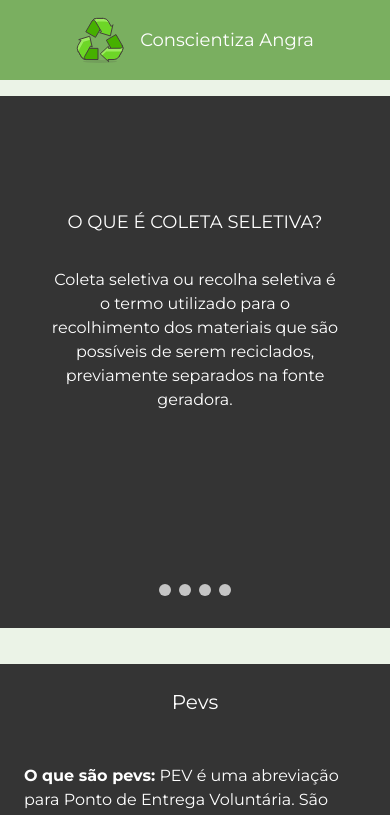
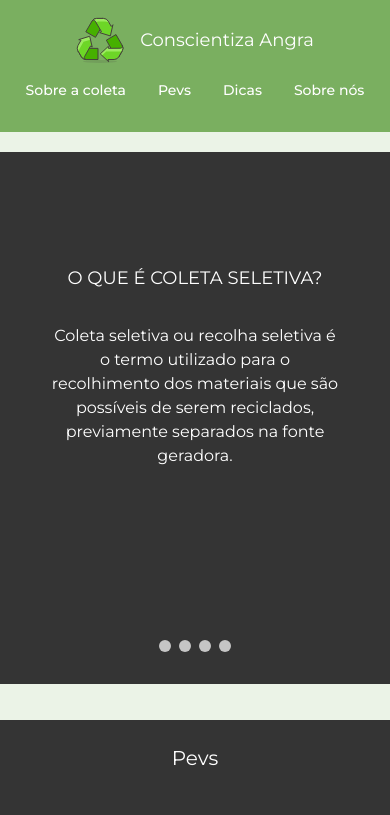
Before and after one commit to WeslleySOR/conscientiza-angra, a React (Vite) app: page / in a window 390 px wide. Shown: the top 815 px of the page. Built offline with nearby package versions, Linux system fonts and the light colour scheme.

Commit message:
feat: now mobile layout has navigation

```diff
--- a/src/components/Header/index.tsx
+++ b/src/components/Header/index.tsx
@@ -13,7 +13,7 @@ export function Header() {
 
   return (
     <header
-      className={`z-50 fixed flex justify-around py-4 w-full bg-[#7aaf60] text-[#fff] transition-opacity duration-300 ${
+      className={`z-50 fixed flex flex-col items-center md:flex-row md:justify-around py-4 w-full bg-[#7aaf60] text-[#fff] transition-opacity duration-300 ${
         pageScrolled ? "opacity-95" : "opacity-100"
       }`}
     >
@@ -25,27 +25,27 @@ export function Header() {
         />
         <span className="flex my-auto text-lg lg:text-xl">Conscientiza Angra</span>
       </div>
-      <nav className="hidden md:flex md:items-center">
+      <nav className="flex items-center">
         <a
-          className="text-[#fff] no-underline text-base font-medium p-5 underline-offset-8 lg:text-lg hover:underline"
+          className="text-[#fff] no-underline text-sm p-4 md:text-base font-medium md:p-5 underline-offset-8 lg:text-lg hover:underline"
           href="#sobre-a-coleta"
         >
           Sobre a coleta
         </a>
         <a
-          className="text-[#fff] no-underline text-base font-medium p-5 underline-offset-8 lg:text-lg hover:underline"
+          className="text-[#fff] no-underline text-sm p-4 md:text-base font-medium md:p-5 underline-offset-8 lg:text-lg hover:underline"
           href="#pevs"
         >
           Pevs
         </a>
         <a
-          className="text-[#fff] no-underline text-base font-medium p-5 underline-offset-8 lg:text-lg hover:underline"
+          className="text-[#fff] no-underline text-sm p-4 md:text-base font-medium md:p-5 underline-offset-8 lg:text-lg hover:underline"
           href="#dicas"
         >
           Dicas
         </a>
         <a
-          className="text-[#fff] no-underline text-base font-medium p-5 underline-offset-8 lg:text-lg hover:underline"
+          className="text-[#fff] no-underline text-sm p-4 md:text-base font-medium md:p-5 underline-offset-8 lg:text-lg hover:underline"
           href="#sobre-nos"
         >
           Sobre nós
--- a/src/pages/AboutSelectiveCollection/index.tsx
+++ b/src/pages/AboutSelectiveCollection/index.tsx
@@ -20,7 +20,7 @@ export function AboutSelectiveCollection() {
   return (
     <>
       <div
-        className="scroll-mt-[80px] mt-4 relative flex odd:bg-[#262626] md:scroll-mt-[96px] lg:scroll-mt-[132px] xl:mx-12 xl:mt-8"
+        className="scroll-mt-[152px] mt-[4.5rem] relative flex odd:bg-[#262626] md:scroll-mt-[96px] lg:scroll-mt-[132px] xl:mx-12 xl:mt-8"
         id="sobre-a-coleta"
       >
         <div ref={sliderRef} className="keen-slider">
--- a/src/pages/AboutUs/index.tsx
+++ b/src/pages/AboutUs/index.tsx
@@ -2,7 +2,7 @@ import { AboutUsCard } from "../../components/AboutUsCard";
 
 export function AboutUs() {
   return (
-    <div className="scroll-mt-[80px] mt-8 flex flex-col bg-[#343434] text-[#fff] md:scroll-mt-[96px] lg:scroll-mt-[132px] xl:mx-12" id="sobre-nos">
+    <div className="scroll-mt-[152px] mt-8 flex flex-col bg-[#343434] text-[#fff] md:scroll-mt-[96px] lg:scroll-mt-[132px] xl:mx-12" id="sobre-nos">
       <header className="flex items-center justify-center p-6">
         <h1 className="text-xl">Sobre nós</h1>
       </header>
--- a/src/pages/Pevs/index.tsx
+++ b/src/pages/Pevs/index.tsx
@@ -13,7 +13,7 @@ export function Pevs() {
   };
   return (
     <div
-      className="scroll-mt-[80px] flex flex-col bg-[#343434] text-[#fff] md:scroll-mt-[96px] lg:scroll-mt-[132px] xl:mx-12"
+      className="scroll-mt-[152px] flex flex-col bg-[#343434] text-[#fff] md:scroll-mt-[96px] lg:scroll-mt-[132px] xl:mx-12"
       id="pevs"
     >
       <header className="flex items-center justify-center p-6">
--- a/src/pages/Tips/index.tsx
+++ b/src/pages/Tips/index.tsx
@@ -3,7 +3,7 @@ import { TipsCard } from "../../components/TipsCard";
 export function Tips() {
   return (
     <div
-      className="scroll-mt-[80px] mt-8 flex flex-col bg-[#343434] text-[#fff] md:scroll-mt-[96px] lg:scroll-mt-[132px] xl:mx-12"
+      className="scroll-mt-[152px] mt-8 flex flex-col bg-[#343434] text-[#fff] md:scroll-mt-[96px] lg:scroll-mt-[132px] xl:mx-12"
       id="dicas"
     >
       <header className="flex items-center justify-center p-6">
```
